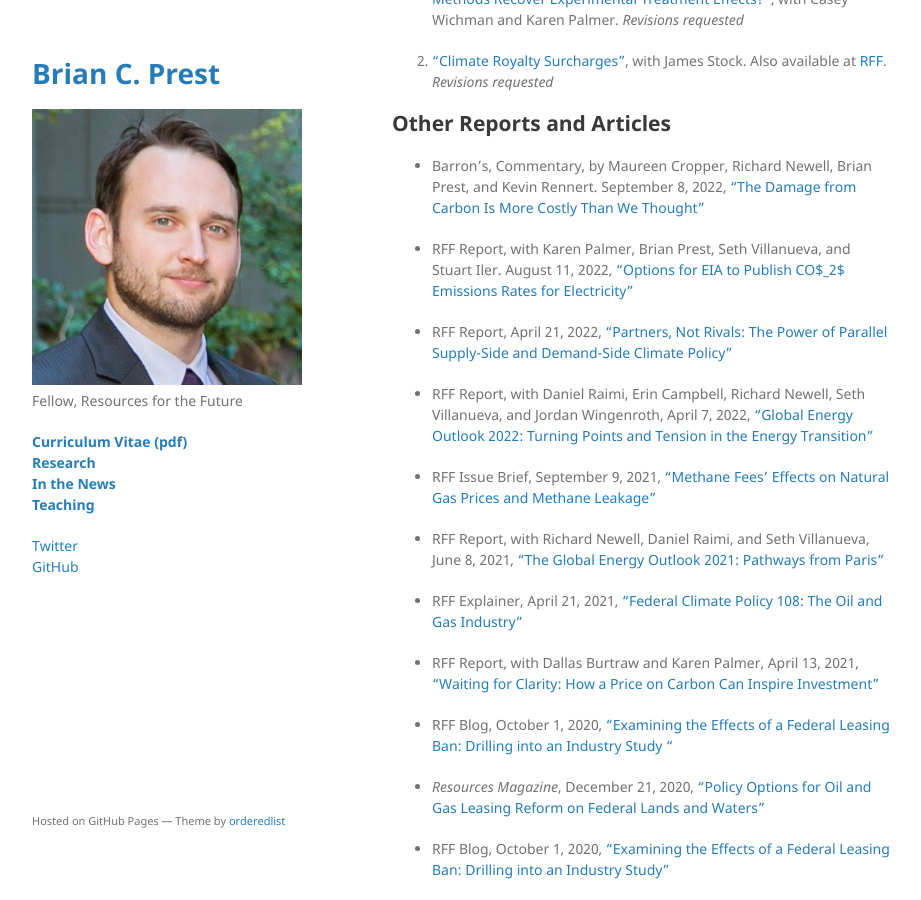
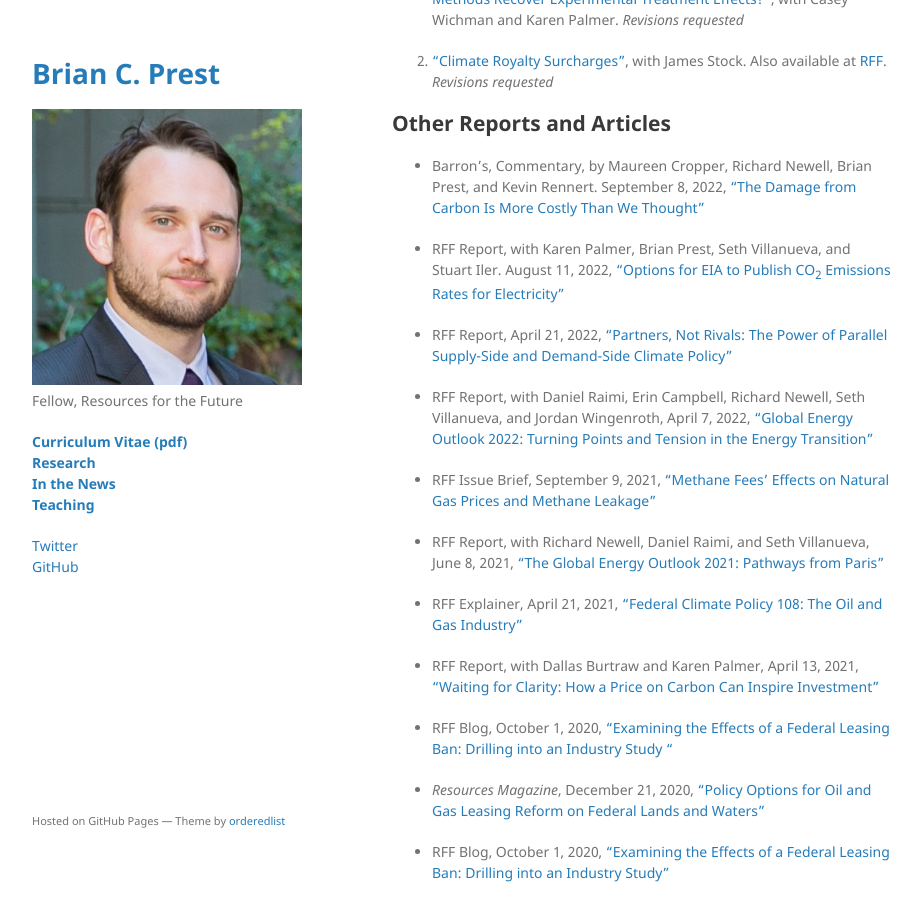
Before and after one commit to bprest/bprest.github.io, a Jekyll site: the page built from research.md, in a window 1280 px wide and 900 px high, scrolled down 1337 px. Shown: the whole window, without its empty margins (178-1099 px from the left). Built offline with Jekyll 4.4.1, drawn with Linux system fonts in a browser that asks for light colours; our own code applies the rules of GitHub Pages for plain Markdown files.

Commit message:
fix subscript

```diff
--- a/research.md
+++ b/research.md
@@ -44,7 +44,7 @@ layout: default
 
 * Barron's, Commentary, by Maureen Cropper, Richard Newell, Brian Prest, and Kevin Rennert. September 8, 2022, ["The Damage from Carbon Is More Costly Than We Thought"](https://www.barrons.com/articles/carbon-emissions-climate-change-economic-cost-51662649886)
 
-* RFF Report, with Karen Palmer, Brian Prest, Seth Villanueva, and Stuart Iler. August 11, 2022, ["Options for EIA to Publish CO$_2$ Emissions Rates for Electricity"](https://www.rff.org/publications/reports/options-for-eia-to-publish-co2-emissions-rates-for-electricity/)
+* RFF Report, with Karen Palmer, Brian Prest, Seth Villanueva, and Stuart Iler. August 11, 2022, ["Options for EIA to Publish CO<sub>2</sub> Emissions Rates for Electricity"](https://www.rff.org/publications/reports/options-for-eia-to-publish-co2-emissions-rates-for-electricity/)
 
 * RFF Report, April 21, 2022, ["Partners, Not Rivals: The Power of Parallel Supply-Side and Demand-Side Climate Policy"](https://www.rff.org/publications/reports/partners-not-rivals-the-power-of-parallel-supply-side-and-demand-side-climate-policy/)
 
```
